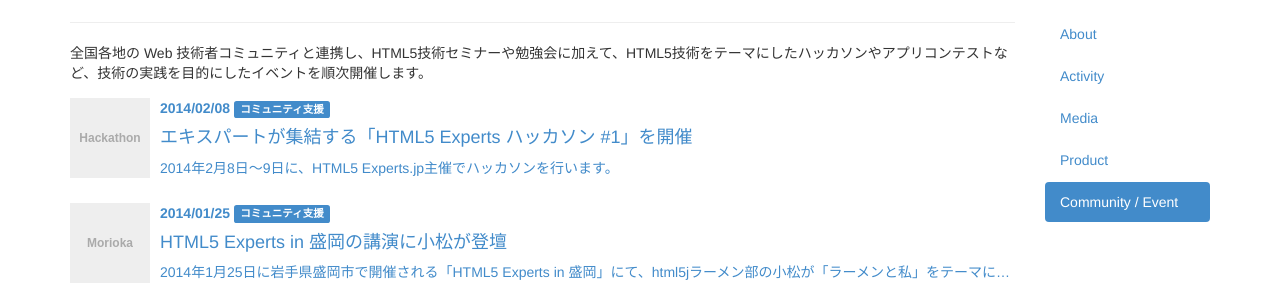
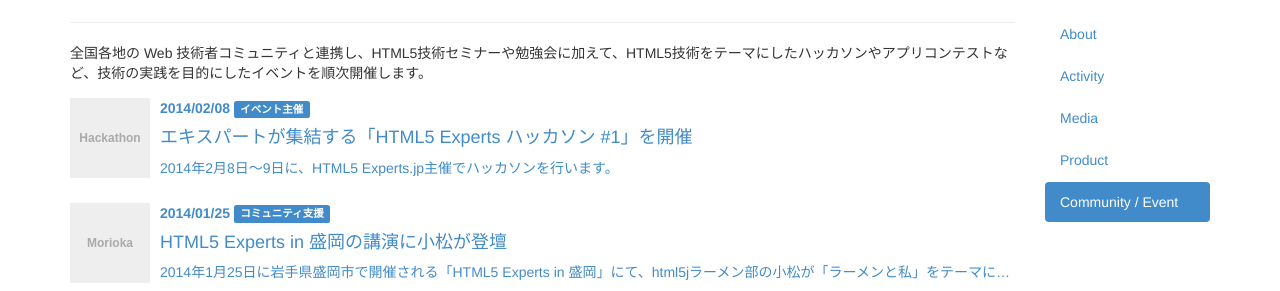
Before and after one commit to nttcom-html5lab/nttcom-html5lab.github.io, a Jekyll site: the page built from index.html, in a window 1280 px wide and 900 px high, scrolled down 2900 px. Shown: the part 157-448 px from the top of the window. Built offline with Jekyll 4.4.1, drawn with Linux system fonts in a browser that asks for light colours.

Commit message:
Expertsハッカソンは主催イベントなので、タグを変更した。

```diff
--- a/_posts/2014-02-08-hackathon.html
+++ b/_posts/2014-02-08-hackathon.html
@@ -4,7 +4,7 @@
 description:
 thumbnail: ../js/holder.js/80x80/text:Hackathon
 categories: [community,2014]
-tags: [コミュニティ支援]
+tags: [イベント主催]
 ---
 <p>2014年2月8日〜9日に、HTML5 Experts.jp主催でハッカソンを行います。</p>
 <p><img class="img-responsive" src="../js/holder.js/640x480" alt="ほげ" /></p>
```
